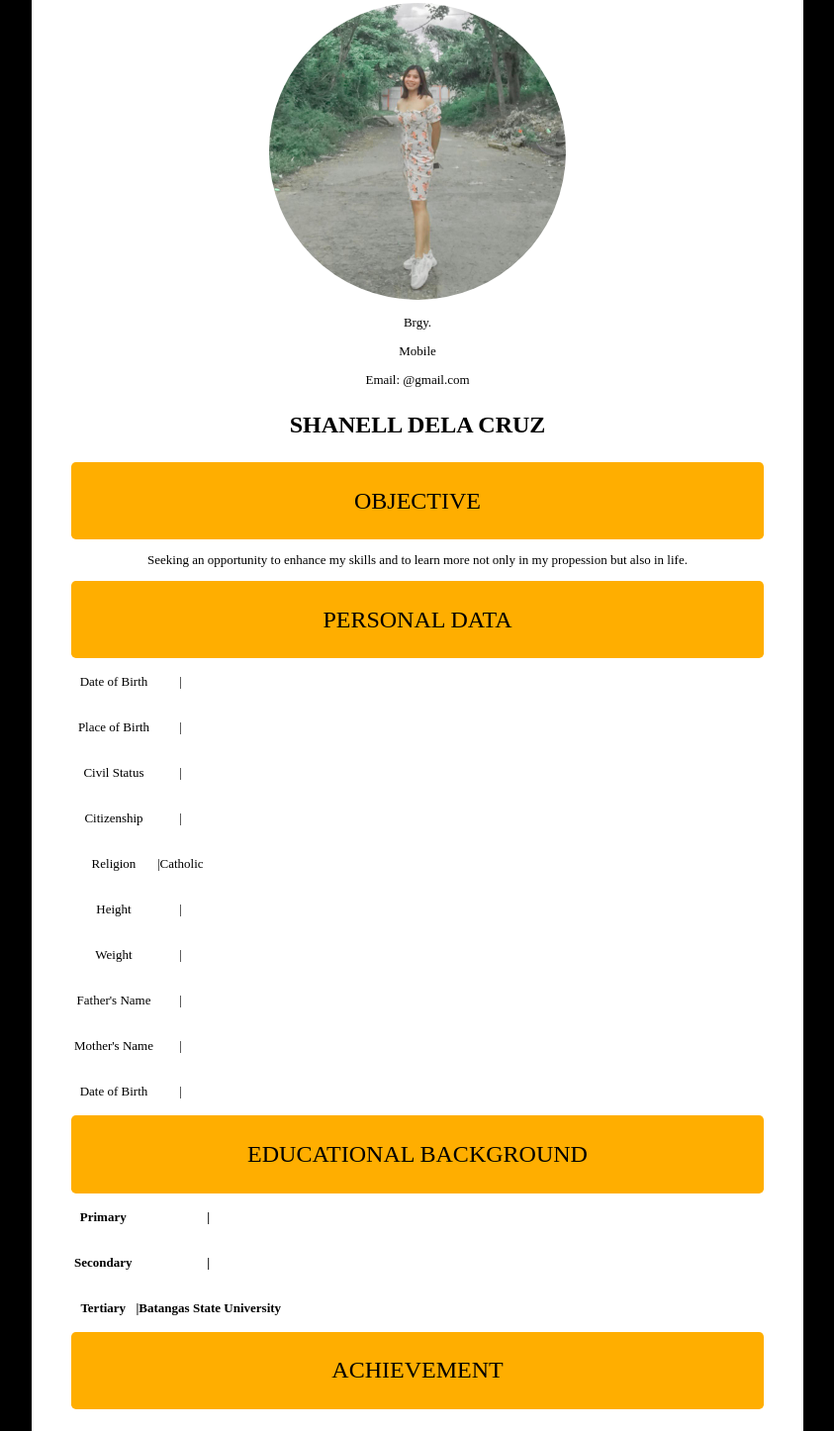
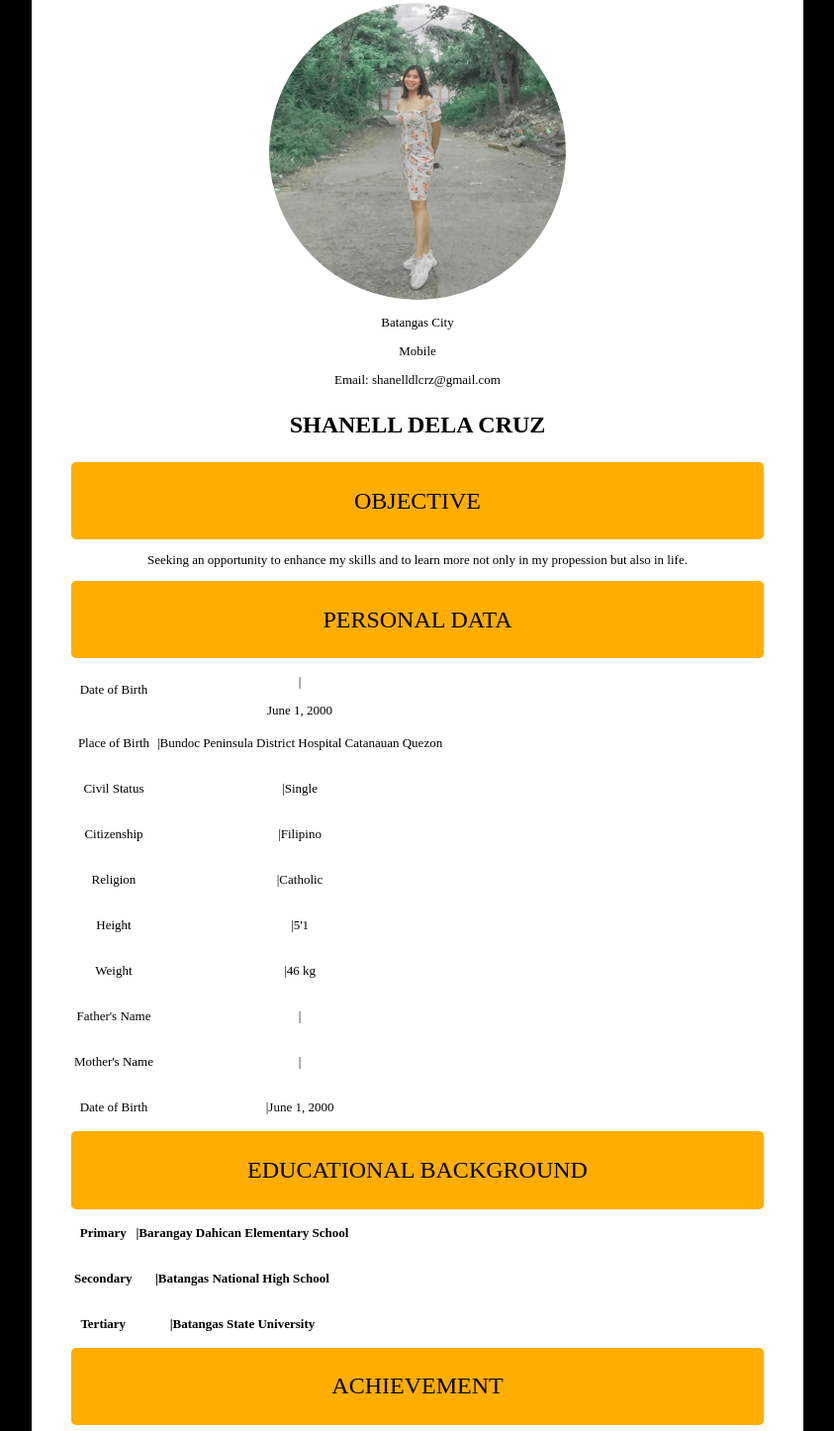
Before and after one commit to whowill27/whowillpersonweb, a plain HTML site: page DeLaCruz Shanell.html in a window 1280 px wide. Shown: the part 37-1483 px from the top of the page at 99% size, without its empty margins (218-1061 px from the left). Drawn offline with Linux system fonts and the light colour scheme.

Commit message:
Update DeLaCruz Shanell.html

```diff
--- a/DeLaCruz Shanell.html
+++ b/DeLaCruz Shanell.html
@@ -7,9 +7,9 @@
 <div class="box">
   <img src="shanne.jpg" alt="" class="box-jpg">
   <div class="parag">
-        <p>Brgy. </p>
+        <p>Batangas City</p>
         <p>Mobile </p>
-        <p>Email: @gmail.com</p>
+        <p>Email: shanelldlcrz@gmail.com</p>
   </div>
   <div class="curi">
         <b><p>SHANELL DELA CRUZ </p></b>
@@ -27,19 +27,19 @@
        <table>
            <tr>
               <td><p>Date of Birth </p></td>
-              <td><p>|</p></td>
+              <td><p>|</p>June 1, 2000</td>
            </tr>
            <tr>
             <td><p>Place of Birth </p></td>
-            <td><p>|</p></td>
+            <td><p>|Bundoc Peninsula District Hospital Catanauan Quezon</p></td>
          </tr>
          <tr>
             <td><p>Civil Status </p></td>
-            <td><p>|</p></td>
+            <td><p>|Single</p></td>
          </tr>
          <tr>
             <td><p>Citizenship </p></td>
-            <td><p>|</p></td>
+            <td><p>|Filipino</p></td>
          </tr>
          <tr>
             <td><p>Religion </p></td>
@@ -47,11 +47,11 @@
          </tr>
          <tr>
             <td><p>Height </p></td>
-            <td><p>|</p></td>
+            <td><p>|5'1</p></td>
          </tr>
          <tr>
             <td><p>Weight </p></td>
-            <td><p>|</p></td>
+            <td><p>|46 kg</p></td>
          </tr>
          <tr>
             <td><p>Father's Name </p></td>
@@ -63,7 +63,7 @@
          </tr>
          <tr>
             <td><p>Date of Birth </p></td>
-            <td><p>|</p></td>
+            <td><p>|June 1, 2000</p></td>
          </tr>
 
        </table>
@@ -75,11 +75,11 @@
       <table>
           <tr>
               <td><p><b>Primary</b></p></td>
-              <td><p><b>|</b></p></td>
+              <td><p><b>|Barangay Dahican Elementary School</b></p></td>
           </tr>
           <tr>
             <td><p><b>Secondary</b></p></td>
-            <td><p><b>|</b></p></td>
+            <td><p><b>|Batangas National High School</b></p></td>
         </tr>
         <tr>
             <td><p><b>Tertiary</b></p></td>
```
